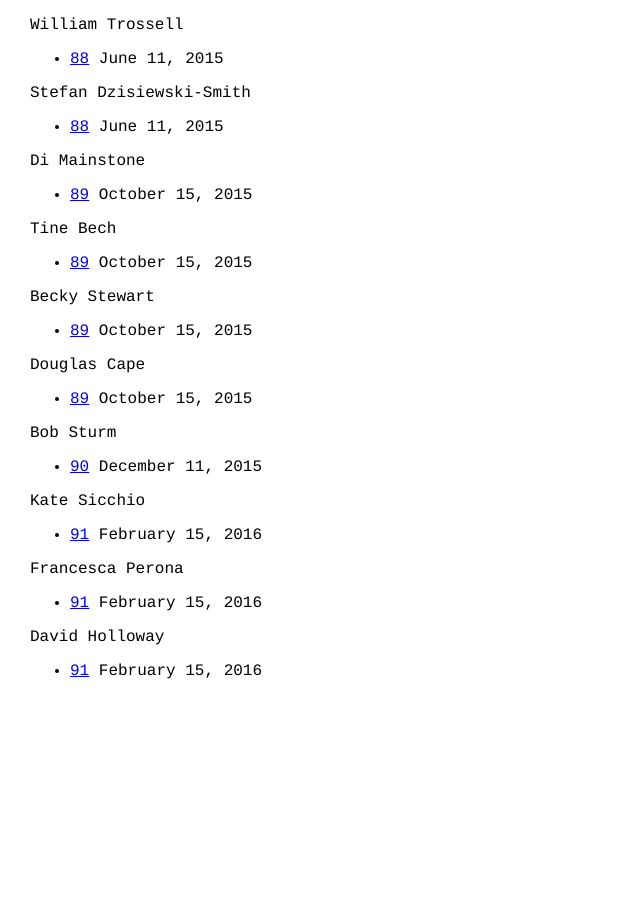
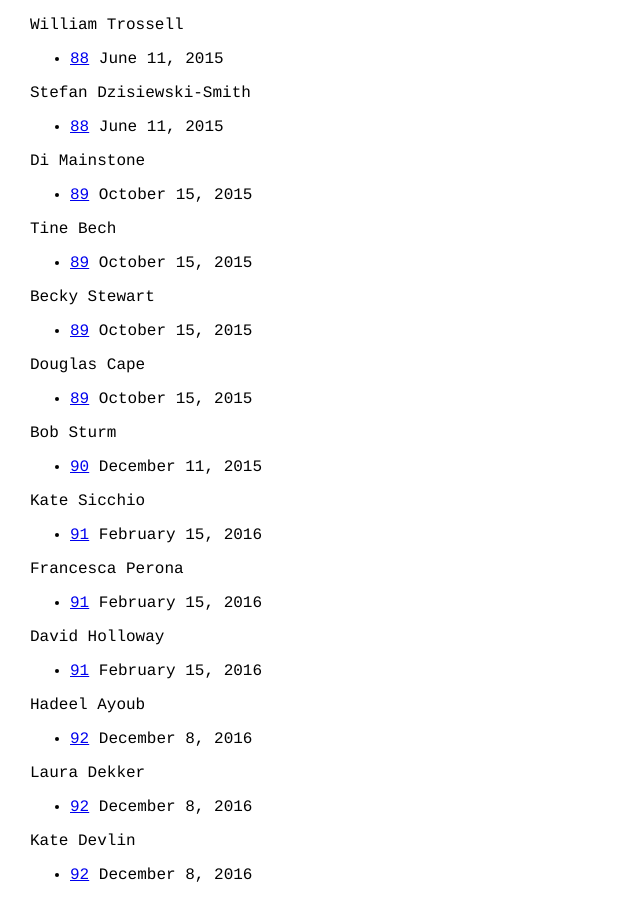
Before and after one commit to dorkbotlondon/dorkbotlondon.github.io, a Jekyll site: the page built from speakers.html, in a window 1280 px wide and 900 px high, scrolled down 15025 px. Shown: the whole window, without its empty margins (0-640 px from the left). Built offline with Jekyll 4.4.1, drawn with Linux system fonts in a browser that asks for light colours; Markdown is read by kramdown in place of the engine named in the settings; before the commit the page ends 15721 px from its top, so only the background shows below that; some of the changed text lies outside the part shown.

Commit message:
Update 2016-12-08-92.html

```diff
--- a/_posts/2016-12-08-92.html
+++ b/_posts/2016-12-08-92.html
@@ -5,7 +5,10 @@ start: 2016-12-08 19:30:00
 end: 2016-12-08 22:30:00
 where: limehouse_town_hall
 tags:
-    - Evan Raskob
+    - Hadeel Ayoub
+    - James Larsson
+    - Laura Dekker
+    - Kate Devlin
 ---
 
 Free entry, no registration required
```
Also changed, not shown: other parts of _posts/2016-12-08-92.html (+2 -2 lines).
